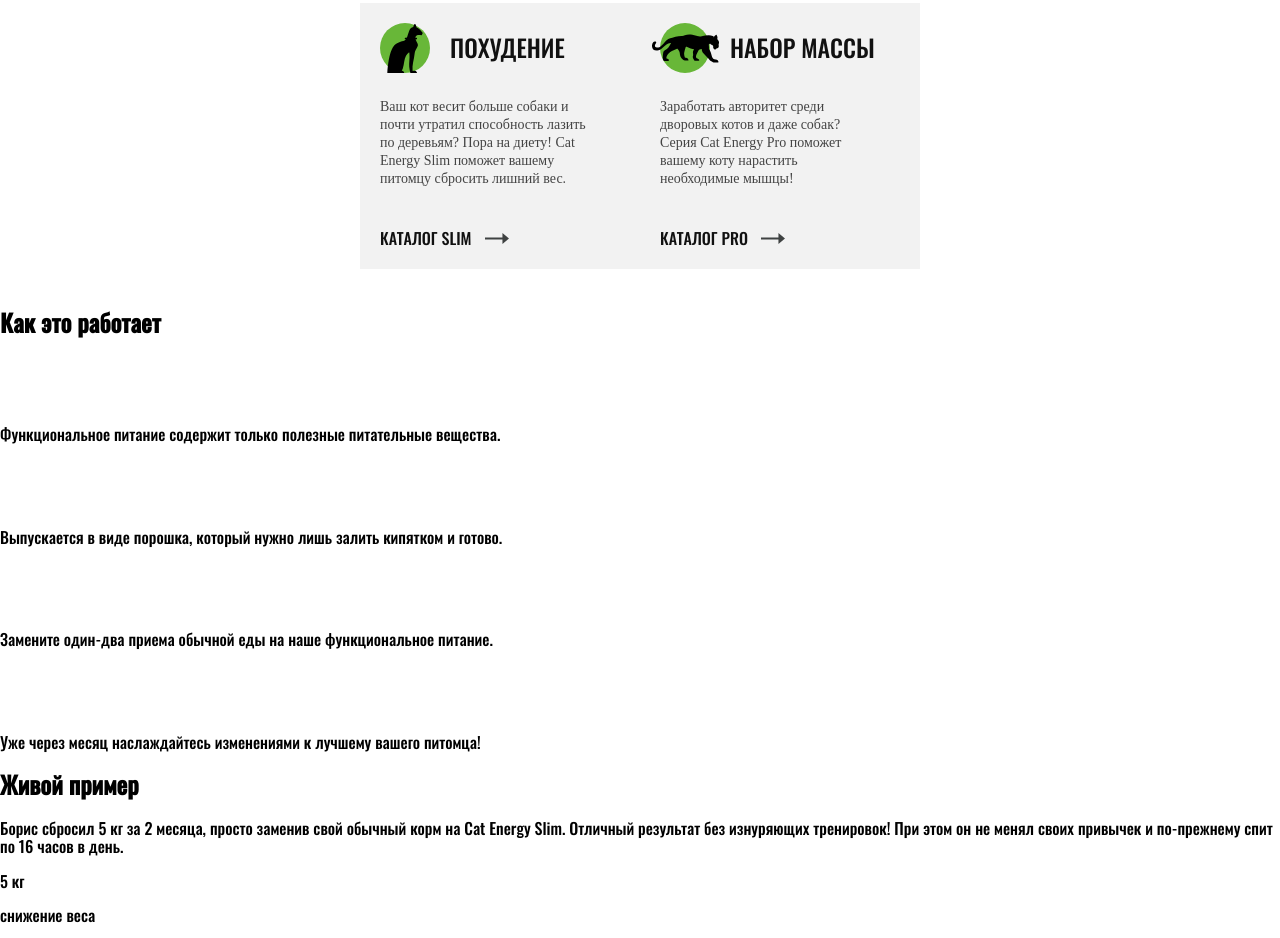
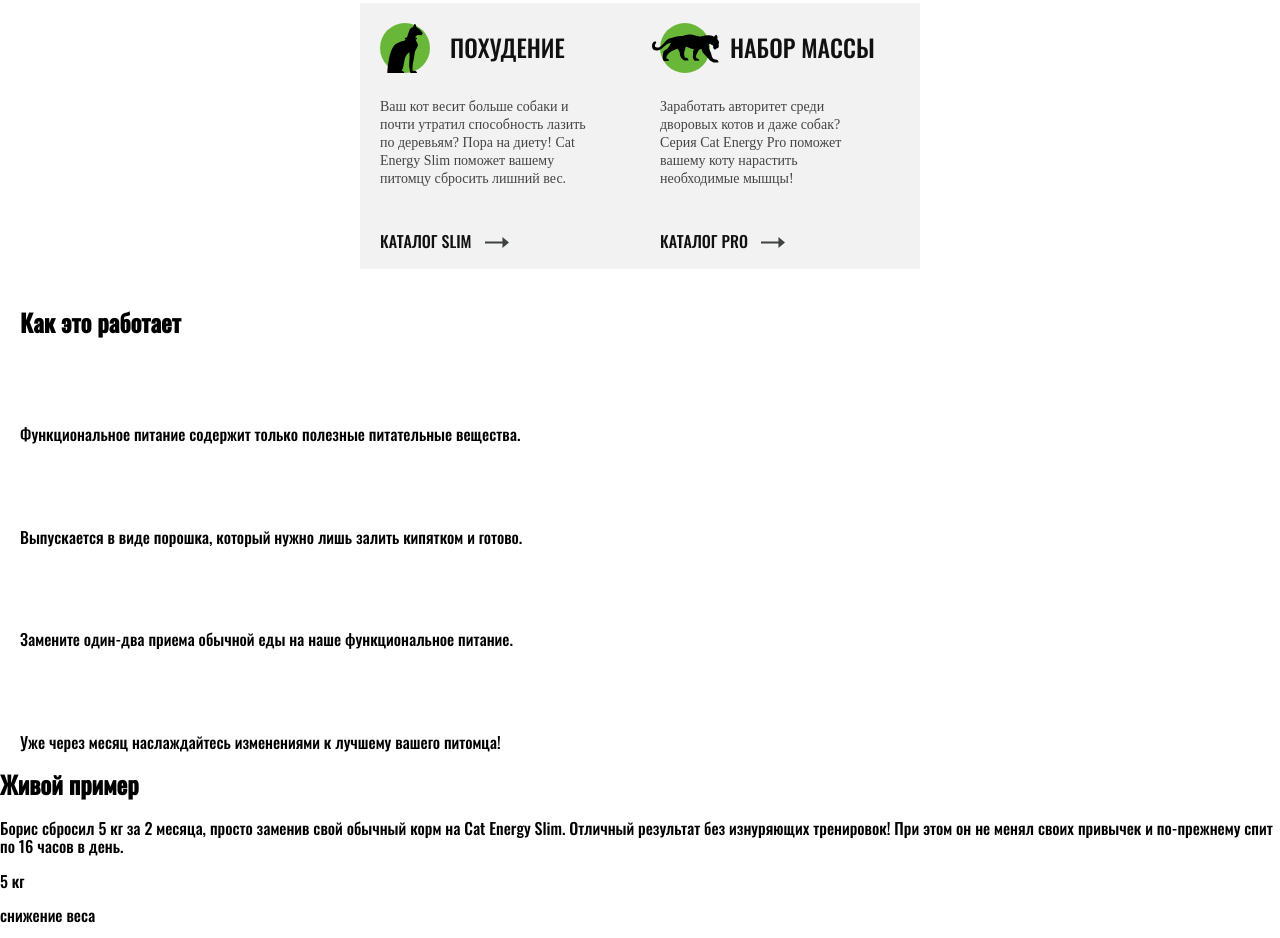
Before and after one commit to web-designer-life/cat-energy, a website: page index.html in a window 1280 px wide. Shown: the part 559-1497 px from the top of the page. Drawn offline with Linux system fonts and the light colour scheme; files whose address does not match are found by name.

Commit message:
fix: _varieties.sass

```diff
--- a/index.html
+++ b/index.html
@@ -61,6 +61,7 @@
                 </div>
             </section>
             <section class="explanations">
+                <div class="container">
                     <h2 class="explanations__title">Как это работает</h2>
                     <ul class="explanations__items">
                         <li class="explanations__item">
@@ -88,6 +89,7 @@
                             <p class="explanations__description">Уже через месяц наслаждайтесь изменениями к лучшему вашего питомца!</p>
                         </li>
                     </ul>
+                </div>
             </section>
             <section class="example">
                 <div class="example__story story">
--- a/sass/templates/_varieties.sass
+++ b/sass/templates/_varieties.sass
@@ -35,7 +35,6 @@
         margin: 0
     &__description
         max-width: 210px
-        height: 86px
         color: lighten($black, 26.5%)
         font-family: "Arial MT"
         font-size: 14px
@@ -43,17 +42,14 @@
         line-height: 18px
         margin-bottom: 45px
     &__link
-        position: relative
+        display: flex
         text-decoration: none
-        width: 85px
-        height: 15px
         color: lighten($black, 6.5%)
         font-size: 16px
         font-weight: 400
         line-height: 16px
         text-transform: uppercase
         &::after
-            position: absolute
             content: url(../../img/icon-right-arrow-long.svg)
             width: 24px
             height: 11px
```
Also changed, not shown: css/style.css. Lines whose indentation alone changed are shown as unchanged.
